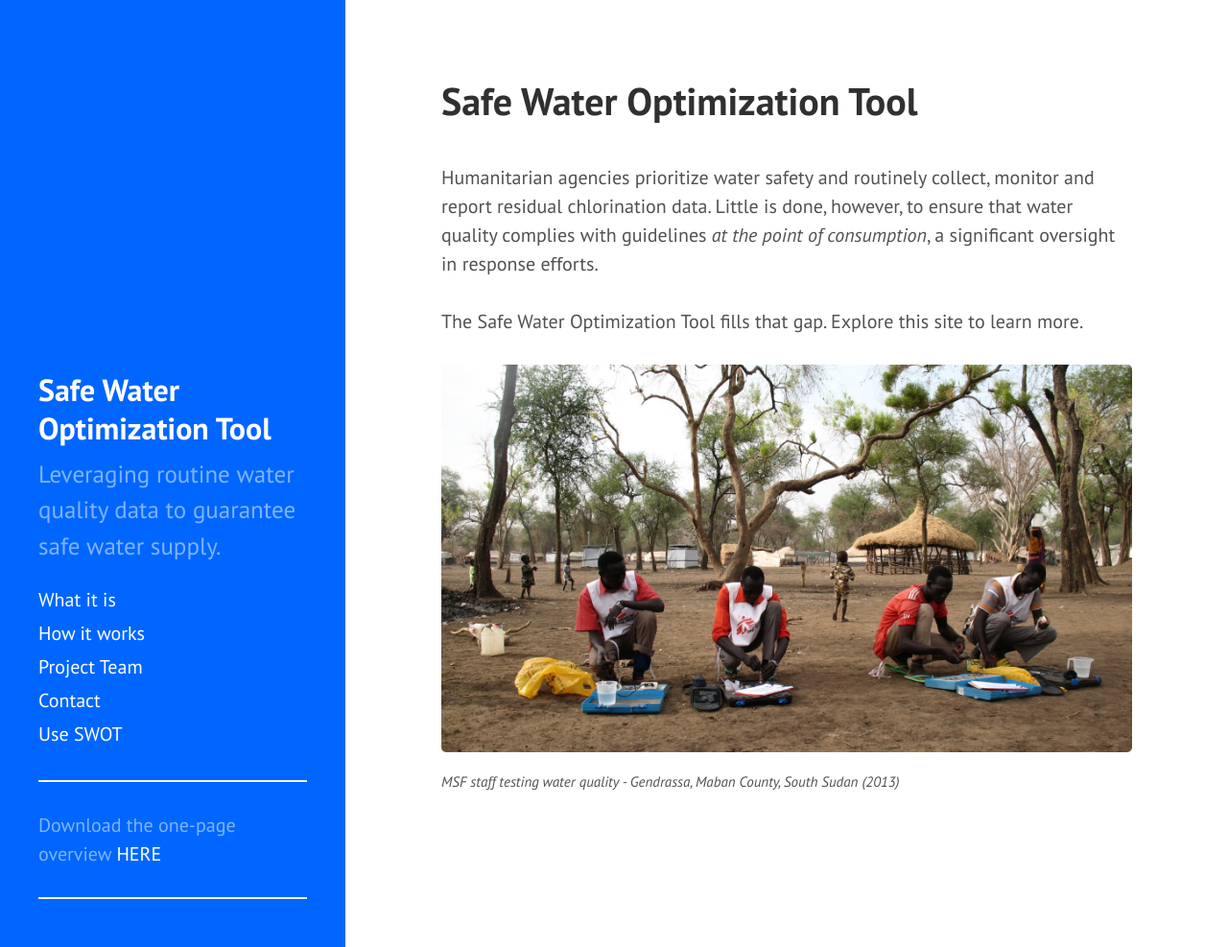
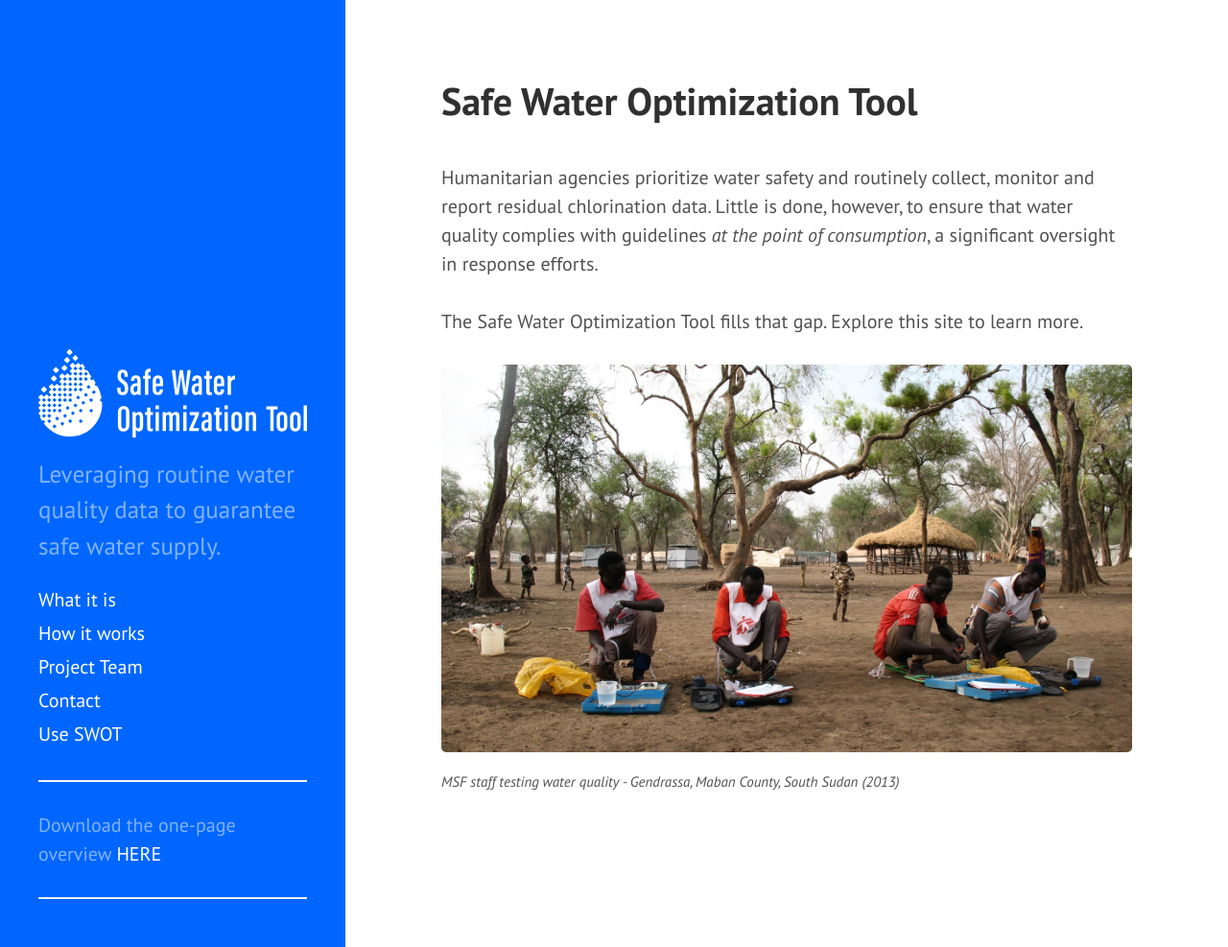
Before and after one commit to safeh2o/swot-infopage, a Jekyll site: the page built from index.html, in a window 1280 px wide and 987 px high. Shown: the whole window at 96% size. Built offline with Jekyll 4.4.1, drawn with Linux system fonts in a browser that asks for light colours; Markdown is read by kramdown in place of the engine named in the settings; the list of posts is cut into pages by our own code.

Commit message:
Update sidebar.html
continuing to try and add the logo to the sidebar

```diff
--- a/_includes/sidebar.html
+++ b/_includes/sidebar.html
@@ -2,8 +2,8 @@
   <div class="container sidebar-sticky">
     <div class="sidebar-about">
       <h1 style="font-size: xx-large;">
-        <a href="/public/images/swot_logo.svg">
-          {{ site.title }}
+        <a href="/">
+        <img src="/public/images/swot_logo.svg" />
         </a>
       </h1>
       <p class="lead">{{ site.description }}</p>
```
